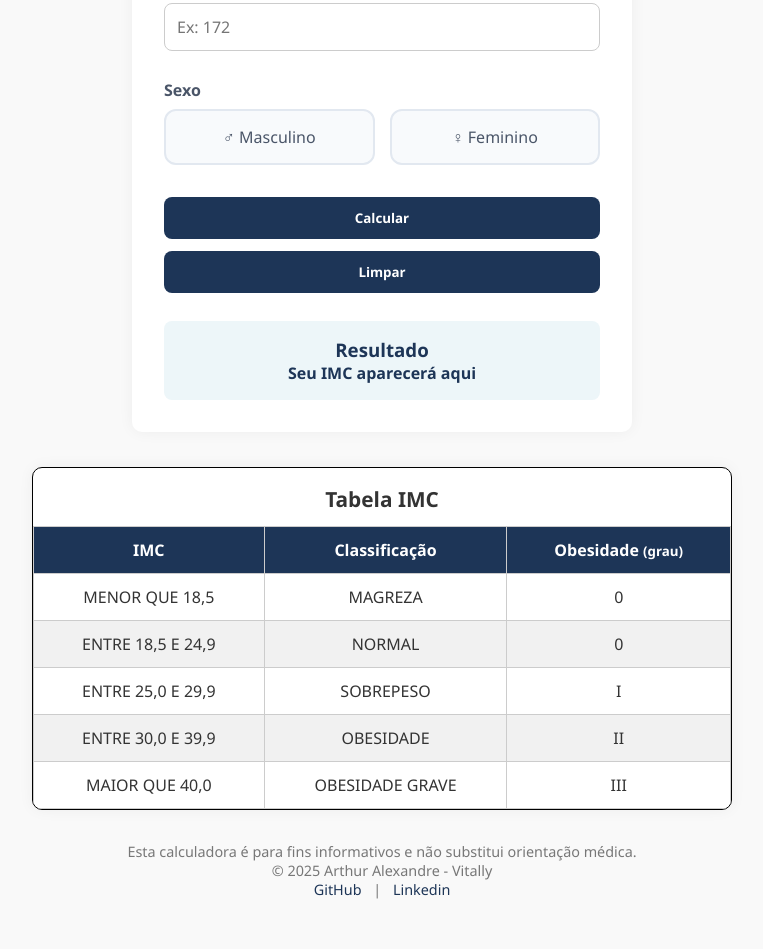
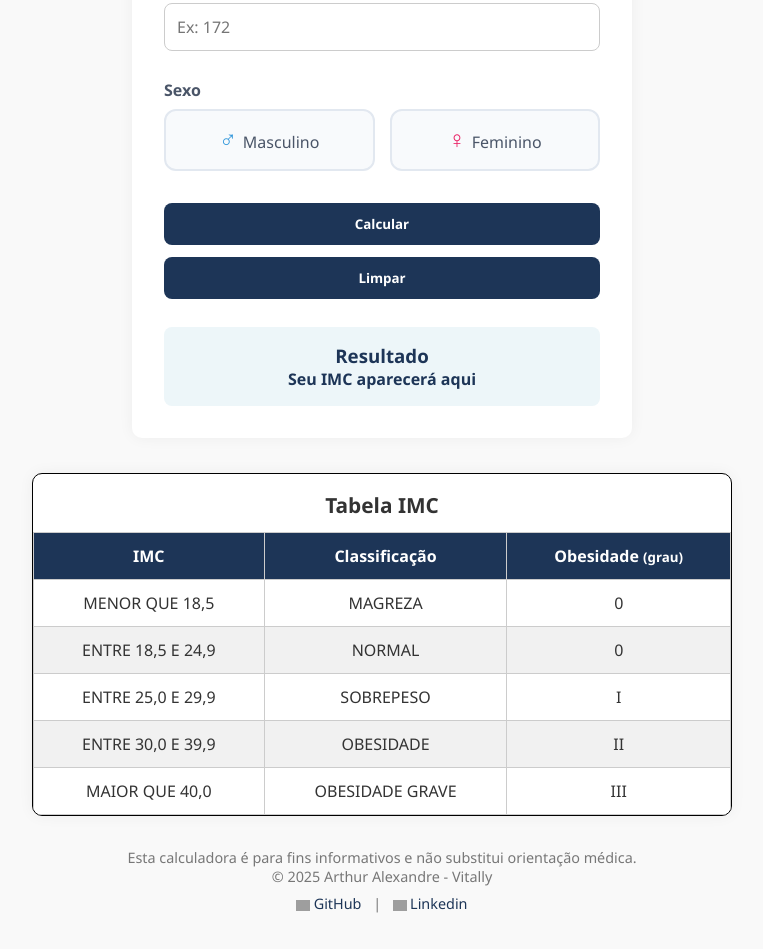
Before and after one commit to Arthur-Alexandre-Dev/CalculaIMC, a plain HTML site: page index.html in a window 1280 px wide. Shown: the part 449-1398 px from the top of the page, without its empty margins (258-1021 px from the left). Drawn offline with Linux system fonts and the light colour scheme; grey boxes are pictures that could not be loaded.

Commit message:
Melhora o Layout

```diff
--- a/imc.js
+++ b/imc.js
@@ -67,6 +67,11 @@ document.querySelector(".bmiForm").addEventListener("submit", function (e) {
     return;
   }
 
+  if (weight <= 0 || height <= 0 || weight === isNaN || height === isNaN) {
+    alert("Por favor, preencha a altura e o peso com valores válidos!")
+    return;
+  }
+
   const resultSection = document.querySelector(".result");
   resultSection.innerHTML = `
     <h3>Resultado</h3>
--- a/index.html
+++ b/index.html
@@ -4,6 +4,7 @@
     <meta charset="UTF-8">
     <meta name="viewport" content="width=device-width, initial-scale=1.0">
     <title>Vitally</title>
+    <link rel="stylesheet" href="/style.css">
 </head>
 <body>
  <h1>Vitally</h1>
@@ -26,12 +27,14 @@
   <div class="genderButtonsBox">
     <input type="radio" name="gender" id="male" value="male" required />
     <label for="male" class="genderRadioBtn">
-      ♂ Masculino
+        <span class="maleGenderIcon">♂</span>
+        <span>Masculino</span>
     </label>
 
     <input type="radio" name="gender" id="female" value="female" />
     <label for="female" class="genderRadioBtn">
-      ♀ Feminino
+        <span class="femaleGenderIcon">♀</span>
+        <span>Feminino</span>
     </label>
   </div>
 </div>
@@ -89,12 +92,13 @@
 
     <footer>
         <p>Esta calculadora é para fins informativos e não substitui orientação médica.</p>
-        <p>© 2025 Arthur Alexandre - Vitally</p>
-        <a href="https://github.com/Arthur-Alexandre-Dev" target="_blank">GitHub</a> |
-        <a href="https://www.linkedin.com/in/arthur-alexandre-9118a1291/" target="_blank">Linkedin</a>
+        <p class="copyright">© 2025 Arthur Alexandre - Vitally</p>
+        <a href="https://github.com/Arthur-Alexandre-Dev" target="_blank">
+            <img src="https://upload.wikimedia.org/wikipedia/commons/thumb/c/c2/GitHub_Invertocat_Logo.svg/250px-GitHub_Invertocat_Logo.svg.png" alt="githubIcon" width="14" class="githubIcon">GitHub</a> <span>|</span>
+        <a href="https://www.linkedin.com/in/arthur-alexandre-9118a1291/" target="_blank">
+            <img src="https://upload.wikimedia.org/wikipedia/commons/thumb/8/81/LinkedIn_icon.svg/800px-LinkedIn_icon.svg.png" alt="linkedinIcon" width="14" class="linkedinIcon">Linkedin</a>
     </footer>
 
     <script src="/imc.js"></script>
-    <link rel="stylesheet" href="/style.css">
 </body>
 </html>
--- a/style.css
+++ b/style.css
@@ -106,6 +106,20 @@ input[type="number"]:focus {
   background: #edf6f9;
 }
 
+.maleGenderIcon {
+  font-size: 1.5rem;
+  color:  #3498db;
+  font-family: 'Segoe UI Symbol', 'Arial Black', sans-serif;
+  margin-right: 0.1rem;
+}
+
+.femaleGenderIcon {
+  font-size: 1.5rem;
+  color: #e91e63;
+  font-family: 'Segoe UI Symbol', 'Arial Black', sans-serif;
+  margin-right: 0.1rem;
+}
+
 input[type="radio"]:checked + .genderRadioBtn {
   border-color: #1d3557;
   background-color: #1d3557;
@@ -205,3 +219,16 @@ footer a {
 footer a:hover {
   text-decoration: underline;
 }
+.copyright {
+  margin-bottom: 0.5rem;
+}
+
+.githubIcon {
+  margin-right: 0.2rem;
+  vertical-align: middle;
+}
+
+.linkedinIcon {
+  margin-right: 0.2rem;
+  vertical-align: middle;
+}
```
